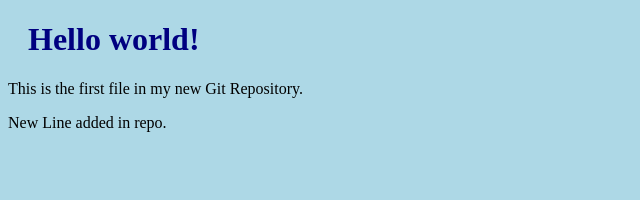
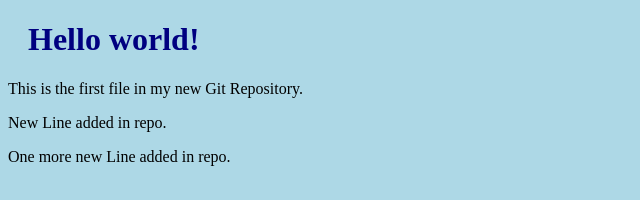
Before and after one commit to haritashendge/haritakshay, a plain HTML site: page index.html in a window 1280 px wide. Shown: the whole page, without its empty margins (0-640 px from the left). Drawn offline with Linux system fonts and the light colour scheme.

Commit message:
Added another line

```diff
--- a/index.html
+++ b/index.html
@@ -9,6 +9,8 @@
 <h1>Hello world!</h1>
 <p>This is the first file in my new Git Repository.</p>
 <p>New Line added in repo.</p>
+<p>One more new Line added in repo.</p>
+
 
 </body>
 </html>
```
